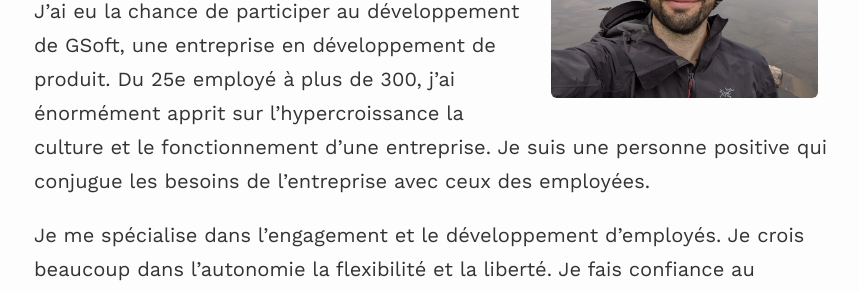
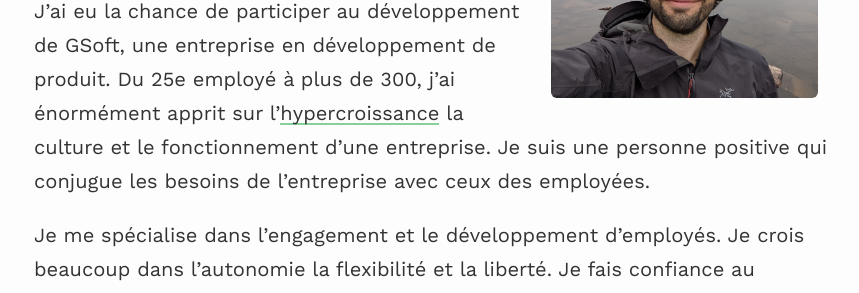
Before and after one commit to drdeteck/Me2, a Jekyll site: the page built from index.md, in a window 1280 px wide. Shown: the part 320-613 px from the top of the page, without its empty margins (206-1065 px from the left). Built offline with Jekyll 4.4.1, drawn with Linux system fonts in a browser that asks for light colours; nearby versions of some CDN libraries; part of the change alters nothing that is shown.

```diff
--- a/index.md
+++ b/index.md
@@ -9,6 +9,6 @@ published: true
 
 Leader et gestionnaire d'équipes technologiques, je cumule plus de 10 ans d’expérience dans le développement et l'engagement d'équipes.
 
-J'ai eu la chance de participer au développement de GSoft, une entreprise en développement de produit. Du 25e employé à plus de 300, j'ai énormément apprit sur l'hypercroissance la culture et le fonctionnement d'une entreprise. Je suis une personne positive qui conjugue les besoins de l'entreprise avec ceux des employées.
+J'ai eu la chance de participer au développement de GSoft, une entreprise en développement de produit. Du 25e employé à plus de 300, j'ai énormément apprit sur l'[hypercroissance](http://cultureincpodcast.com/index.php/2019/12/10/11-culture-et-hypercroissance-philippe-lavoie/){:target="_blank"} la culture et le fonctionnement d'une entreprise. Je suis une personne positive qui conjugue les besoins de l'entreprise avec ceux des employées.
 
 Je me spécialise dans l'engagement et le développement d'employés. Je crois beaucoup dans l'autonomie la flexibilité et la liberté. Je fais confiance au professionnalisme des gens et je travail bien avec les gens qui prennent des initiatives. Il est important pour moi que des lignes directrices soient présentent parce que les contraintes favorisent la créativité.
```
